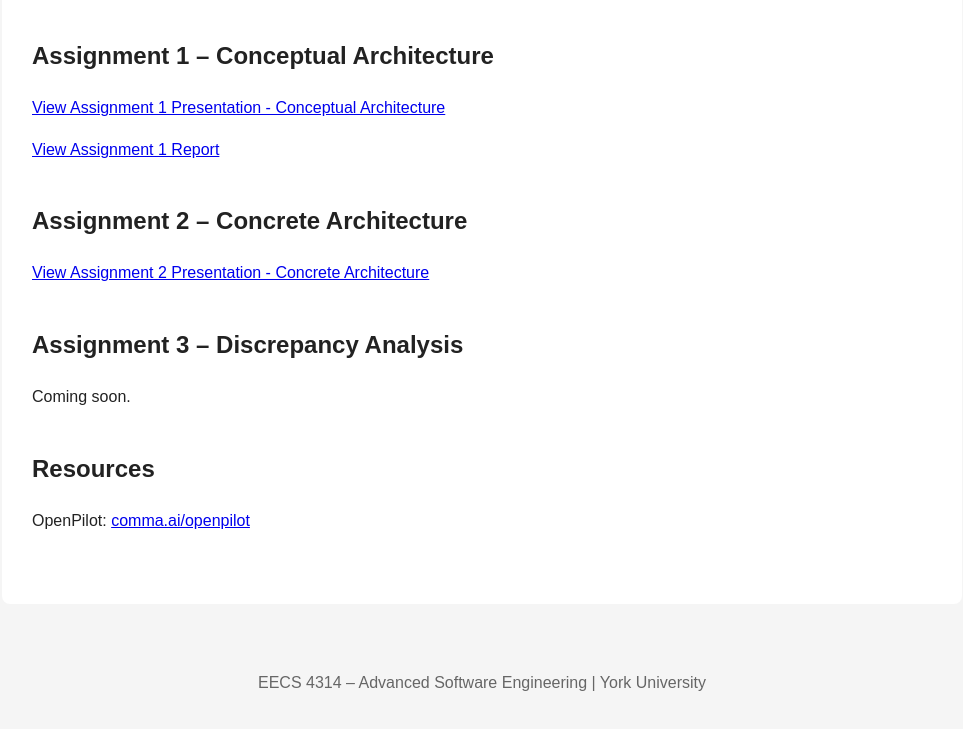
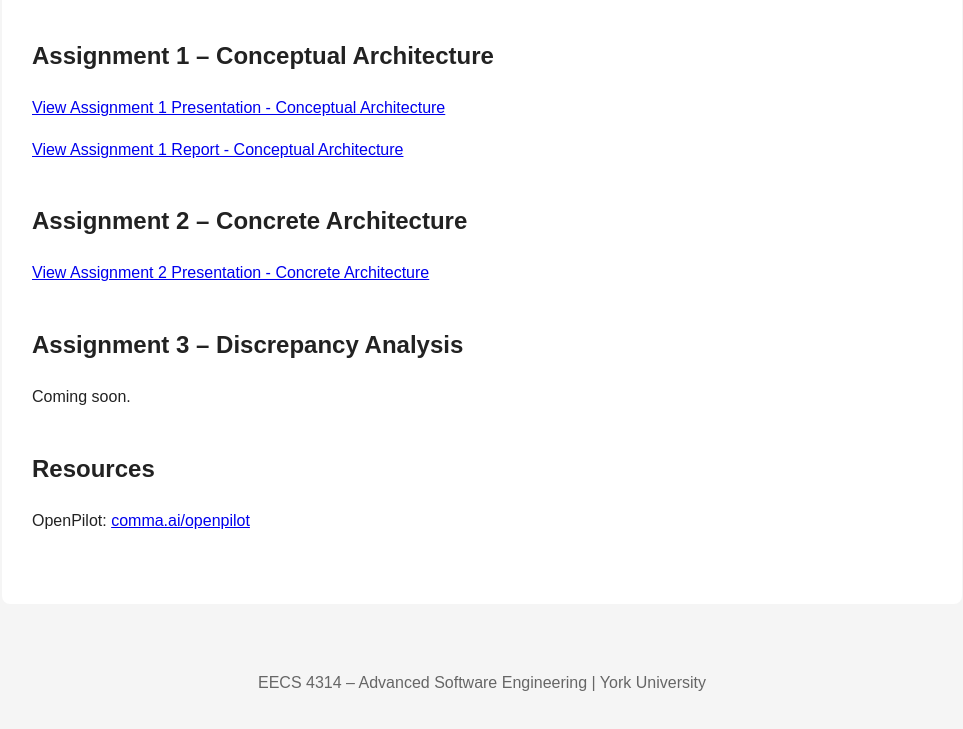
Before and after one commit to NathanBinu/eecs4314-group-a, a plain HTML site: page index.html in a window 1280 px wide. Shown: the part 900-1629 px from the top of the page, without its empty margins (158-1121 px from the left). Drawn offline with Linux system fonts and the light colour scheme.

Commit message:
Update link text for Assignment 1 Report

```diff
--- a/index.html
+++ b/index.html
@@ -151,7 +151,7 @@
       </p>
       <p>
         <a href="OpenPilot-Phase1-Conceptual-Architecture-Report.pdf" target="_blank">
-          View Assignment 1 Report
+          View Assignment 1 Report - Conceptual Architecture
         </a>
       </p>
     </section>
```
